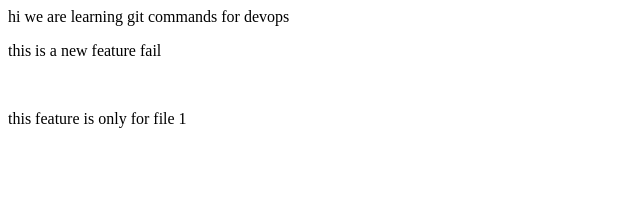
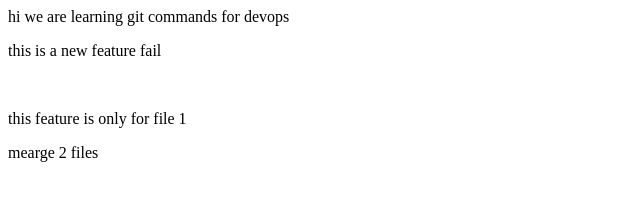
Before and after one commit to Autivishal/feature1, a plain HTML site: page index.html in a window 1280 px wide. Shown: the whole page, without its empty margins (0-640 px from the left). Drawn offline with Linux system fonts and the light colour scheme.

Commit message:
update file

```diff
--- a/index.html
+++ b/index.html
@@ -2,3 +2,4 @@
 <p>this is a new feature fail</p>
 <br>
 <p>this feature is only for file 1</p>
+<p>mearge 2 files</p>
```
